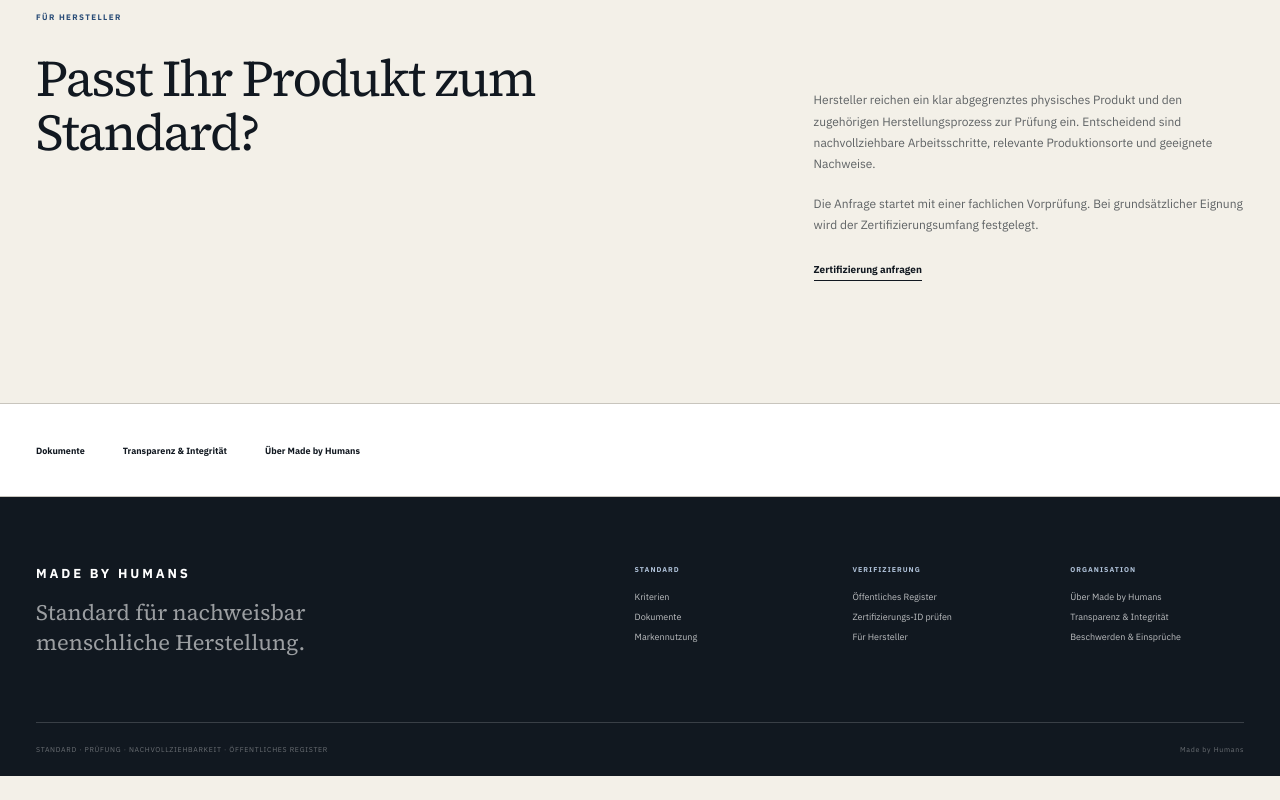
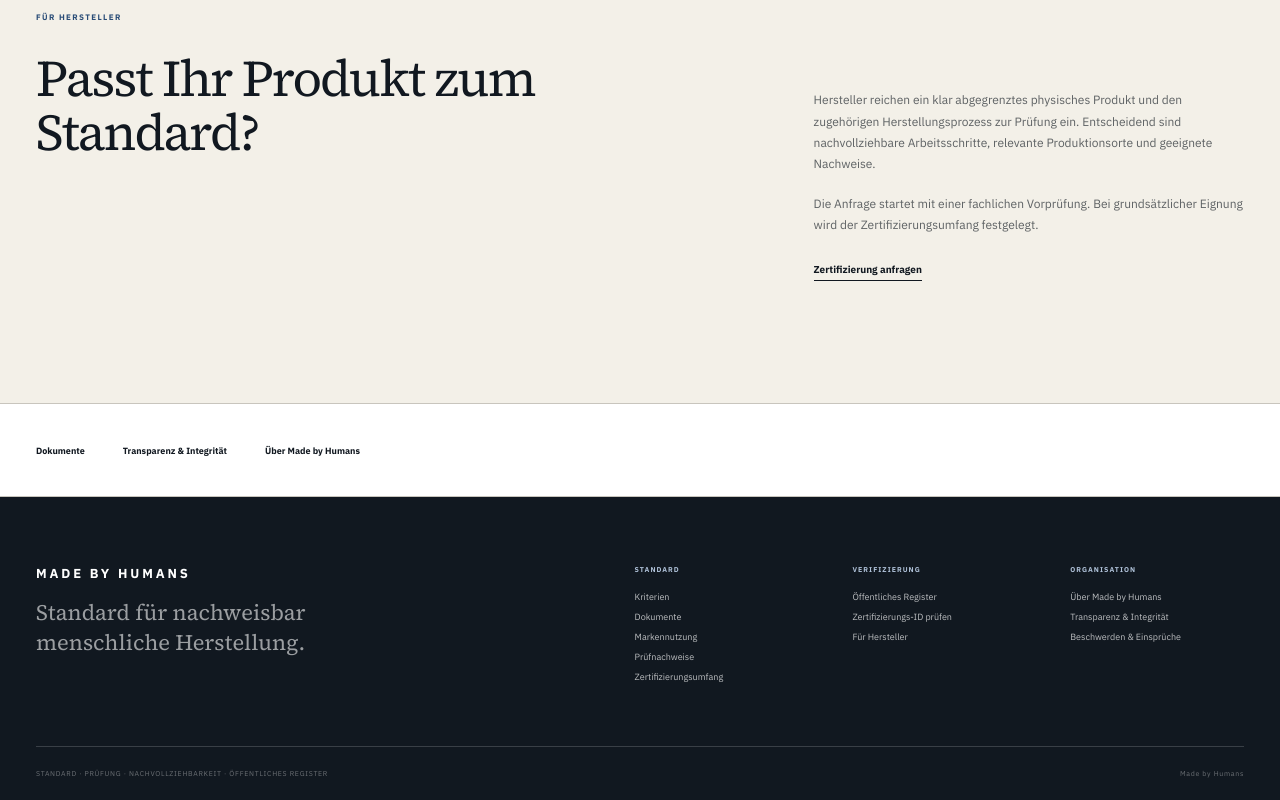
Before and after one commit to dennis-glaser-coder/human-certification-web, a Next.js app: page / in a window 1280 px wide. Shown: the part 3885-4685 px from the top of the page. Before the commit the page ends 4661 px from the top, so only its background shows below. Built offline with nearby package versions, Linux system fonts and the light colour scheme.

Commit message:
Leitfäden im Footer verankern

```diff
--- a/src/components/SiteFooter.js
+++ b/src/components/SiteFooter.js
@@ -15,6 +15,8 @@ export default function SiteFooter() {
             <Link href="/standard">Kriterien</Link>
             <Link href="/dokumente">Dokumente</Link>
             <Link href="/markennutzung">Markennutzung</Link>
+            <Link href="/leitfaden/nachweise">Prüfnachweise</Link>
+            <Link href="/leitfaden/zertifizierungsumfang">Zertifizierungsumfang</Link>
           </div>
           <div>
             <span>VERIFIZIERUNG</span>
```
